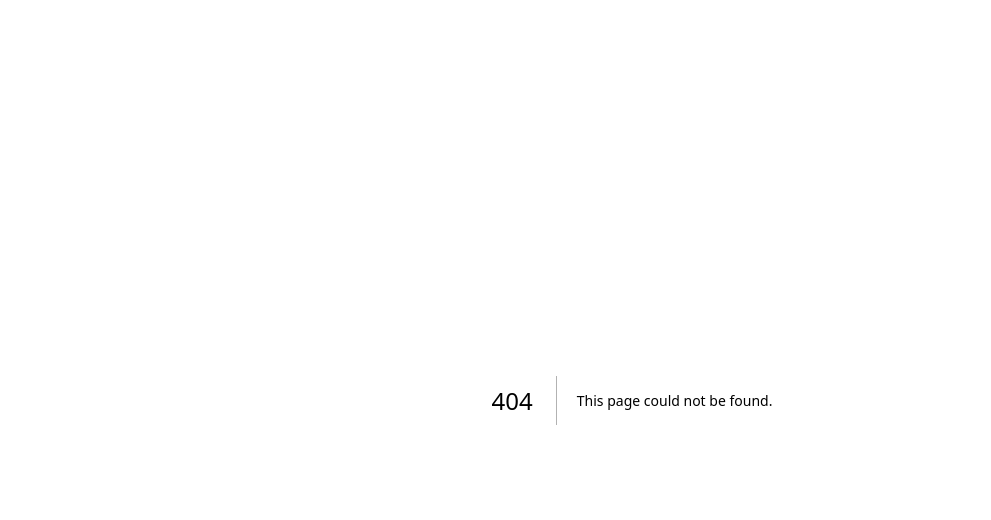
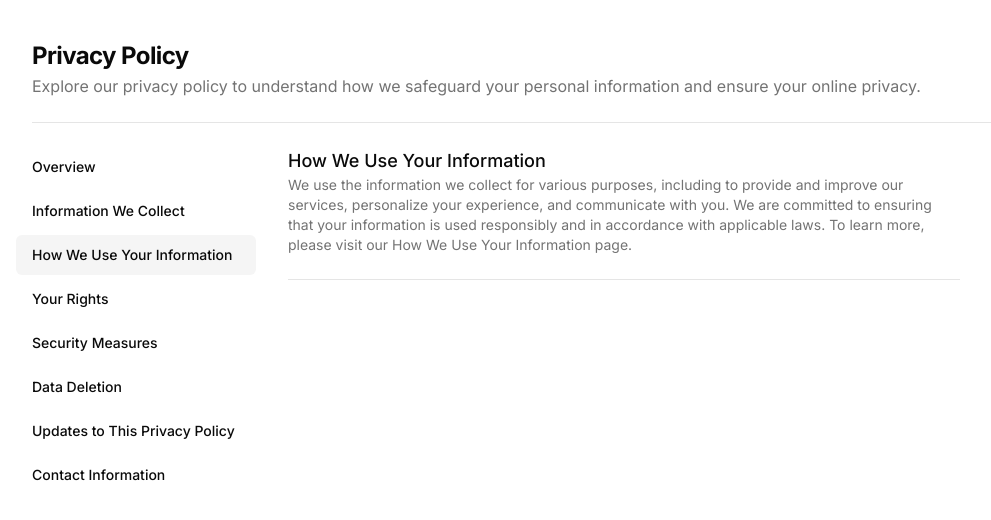
Before and after one commit to BarkinBalci/coilcrypt-web, a Next.js app: page /privacy/how-we-use-your-information in a window 1280 px wide. Before the commit this address had no page. Shown: the top 520 px of the page, without its empty margins (8-999 px from the left). Built offline with nearby package versions, Linux system fonts and the light colour scheme.

Commit message:
feat: privacy policy

```diff
--- /dev/null
+++ b/app/privacy/contact-information/page.tsx
@@ -0,0 +1,18 @@
+import { Separator } from "@/components/ui/separator";
+
+export default function contactInformation() {
+  return (
+    <div className="space-y-6">
+      <div>
+        <h3 className="text-lg font-medium">Contact Information</h3>
+        <p className="text-sm text-muted-foreground">
+          If you have any questions, concerns, or requests regarding this
+          Privacy Policy, please contact us at the following: [Your
+          Company/Website Name] [Contact Information] To learn more, please visit
+          our Contact Information page.
+        </p>
+      </div>
+      <Separator />
+    </div>
+  );
+}
--- /dev/null
+++ b/app/privacy/data-deletion/page.tsx
@@ -0,0 +1,18 @@
+import { Separator } from "@/components/ui/separator";
+
+export default function dataDeletion() {
+  return (
+    <div className="space-y-6">
+      <div>
+        <h3 className="text-lg font-medium">Data Deletion</h3>
+        <p className="text-sm text-muted-foreground">
+          If you wish to delete your personal information from our records, we
+          provide options to do so. Our Data Deletion procedures are designed to
+          respect your privacy preferences. To learn more, please visit our Data
+          Deletion page.
+        </p>
+      </div>
+      <Separator />
+    </div>
+  );
+}
--- /dev/null
+++ b/app/privacy/how-we-use-your-information/page.tsx
@@ -0,0 +1,19 @@
+import { Separator } from "@/components/ui/separator";
+
+export default function howWeUseYourInformation() {
+  return (
+    <div className="space-y-6">
+      <div>
+        <h3 className="text-lg font-medium">How We Use Your Information</h3>
+        <p className="text-sm text-muted-foreground">
+          We use the information we collect for various purposes, including to
+          provide and improve our services, personalize your experience, and
+          communicate with you. We are committed to ensuring that your
+          information is used responsibly and in accordance with applicable laws.
+          To learn more, please visit our How We Use Your Information page.
+        </p>
+      </div>
+      <Separator />
+    </div>
+  );
+}
--- /dev/null
+++ b/app/privacy/information-we-collect/page.tsx
@@ -0,0 +1,18 @@
+import { Separator } from "@/components/ui/separator";
+export default function informationWeCollect() {
+  return (
+    <div className="space-y-6">
+      <div>
+        <h3 className="text-lg font-medium">Information We Collect</h3>
+        <p className="text-sm text-muted-foreground">
+          At [Your Company/Website Name], we collect various types of
+          information to provide and improve our services. This may include
+          personal information, such as your name, contact information, and
+          usage data. To learn more about the types of information we collect
+          and how we gather it, please visit our Information We Collect page.
+        </p>
+      </div>
+      <Separator />
+    </div>
+  );
+}
--- /dev/null
+++ b/app/privacy/layout.tsx
@@ -0,0 +1,70 @@
+import { Metadata } from "next";
+import Image from "next/image";
+
+import { Separator } from "@/components/ui/separator";
+import { SidebarNav } from "@/components/ui/sidebar-nav";
+
+export const metadata: Metadata = {
+  title: "Forms",
+  description: "Advanced form example using react-hook-form and Zod.",
+};
+
+const sidebarNavItems = [
+  {
+    title: "Overview",
+    href: "/privacy/overview",
+  },
+  {
+    title: "Information We Collect",
+    href: "/privacy/information-we-collect",
+  },
+  {
+    title: "How We Use Your Information",
+    href: "/privacy/how-we-use-your-information",
+  },
+  {
+    title: "Your Rights",
+    href: "/privacy/your-rights",
+  },
+  {
+    title: "Security Measures",
+    href: "/privacy/security-measures",
+  },
+  {
+    title: "Data Deletion",
+    href: "/privacy/data-deletion",
+  },
+  {
+    title: "Updates to This Privacy Policy",
+    href: "/privacy/updates-to-this-privacy-policy",
+  },
+  {
+    title: "Contact Information",
+    href: "/privacy/contact-information",
+  },
+];
+
+interface SettingsLayoutProps {
+  children: React.ReactNode;
+}
+
+export default function SettingsLayout({ children }: SettingsLayoutProps) {
+  return (
+    <div className="hidden space-y-6 p-10 pb-16 md:block">
+      <div className="space-y-0.5">
+        <h2 className="text-2xl font-bold tracking-tight">Privacy Policy</h2>
+        <p className="text-muted-foreground">
+          Explore our privacy policy to understand how we safeguard your
+          personal information and ensure your online privacy.
+        </p>
+      </div>
+      <Separator className="my-6" />
+      <div className="flex flex-col space-y-8 lg:flex-row lg:space-x-12 lg:space-y-0">
+        <aside className="-mx-4 lg:w-1/5">
+          <SidebarNav items={sidebarNavItems} />
+        </aside>
+        <div className="flex-1 lg:max-w-2xl">{children}</div>
+      </div>
+    </div>
+  );
+}
--- /dev/null
+++ b/app/privacy/overview/page.tsx
@@ -0,0 +1,18 @@
+import { Separator } from "@/components/ui/separator";
+export default function Overview() {
+  return (
+    <div className="space-y-6">
+      <div>
+        <h3 className="text-lg font-medium">Overview</h3>
+        <p className="text-sm text-muted-foreground">
+          Welcome to [Your Company/Website Name] ("we," "us," or "our"). This
+          Privacy Policy is designed to inform you about how we collect, use,
+          disclose, and safeguard your personal information. By using our
+          website and services, you agree to the terms outlined in this policy.
+          For more details, please visit our Overview page.
+        </p>
+      </div>
+      <Separator />
+    </div>
+  );
+}
--- /dev/null
+++ b/app/privacy/page.tsx
@@ -0,0 +1,16 @@
+import { Separator } from "@/components/ui/separator"
+
+
+export default function SettingsProfilePage() {
+  return (
+    <div className="space-y-6">
+      <div>
+        <h3 className="text-lg font-medium">Profile</h3>
+        <p className="text-sm text-muted-foreground">
+          This is how others will see you on the site.
+        </p>
+      </div>
+      <Separator />
+    </div>
+  )
+}
--- /dev/null
+++ b/app/privacy/security-measures/page.tsx
@@ -0,0 +1,19 @@
+import { Separator } from "@/components/ui/separator";
+
+export default function securityMeasures() {
+  return (
+    <div className="space-y-6">
+      <div>
+        <h3 className="text-lg font-medium">Security Measures</h3>
+        <p className="text-sm text-muted-foreground">
+          We prioritize the security of your personal information and employ
+          various measures to protect it from unauthorized access, disclosure,
+          alteration, and destruction. Our commitment to data security is a
+          fundamental aspect of our services. To learn more, please visit our
+          Security Measures page.
+        </p>
+      </div>
+      <Separator />
+    </div>
+  );
+}
--- /dev/null
+++ b/app/privacy/updates-to-this-privacy-policy/page.tsx
@@ -0,0 +1,18 @@
+import { Separator } from "@/components/ui/separator";
+
+export default function updatesToPrivacyPolicy() {
+  return (
+    <div className="space-y-6">
+      <div>
+        <h3 className="text-lg font-medium">Updates to This Privacy Policy</h3>
+        <p className="text-sm text-muted-foreground">
+          We may update this Privacy Policy from time to time to reflect changes
+          in our practices and services. It is important to review this policy
+          periodically for any updates. To learn more, please visit our Updates
+          to This Privacy Policy page.
+        </p>
+      </div>
+      <Separator />
+    </div>
+  );
+}
--- /dev/null
+++ b/app/privacy/your-rights/page.tsx
@@ -0,0 +1,19 @@
+import { Separator } from "@/components/ui/separator";
+
+export default function yourRights() {
+  return (
+    <div className="space-y-6">
+      <div>
+        <h3 className="text-lg font-medium">Your Rights</h3>
+        <p className="text-sm text-muted-foreground">
+          As a user of our services, you have certain rights regarding your
+          personal information. These rights may include the ability to access,
+          correct, or delete your data. We are dedicated to respecting and
+          fulfilling your privacy rights. To learn more, please visit our Your
+          Rights page.
+        </p>
+      </div>
+      <Separator />
+    </div>
+  );
+}
--- /dev/null
+++ b/components/ui/sidebar-nav.tsx
@@ -0,0 +1,44 @@
+"use client"
+
+import Link from "next/link"
+import { usePathname } from "next/navigation"
+
+import { cn } from "@/lib/utils"
+import { buttonVariants } from "@/components/ui/button"
+
+interface SidebarNavProps extends React.HTMLAttributes<HTMLElement> {
+  items: {
+    href: string
+    title: string
+  }[]
+}
+
+export function SidebarNav({ className, items, ...props }: SidebarNavProps) {
+  const pathname = usePathname()
+
+  return (
+    <nav
+      className={cn(
+        "flex space-x-2 lg:flex-col lg:space-x-0 lg:space-y-1",
+        className
+      )}
+      {...props}
+    >
+      {items.map((item) => (
+        <Link
+          key={item.href}
+          href={item.href}
+          className={cn(
+            buttonVariants({ variant: "ghost" }),
+            pathname === item.href
+              ? "bg-muted hover:bg-muted"
+              : "hover:bg-transparent hover:underline",
+            "justify-start"
+          )}
+        >
+          {item.title}
+        </Link>
+      ))}
+    </nav>
+  )
+}
```
Also changed, not shown: app/terms/page.tsx (added).
